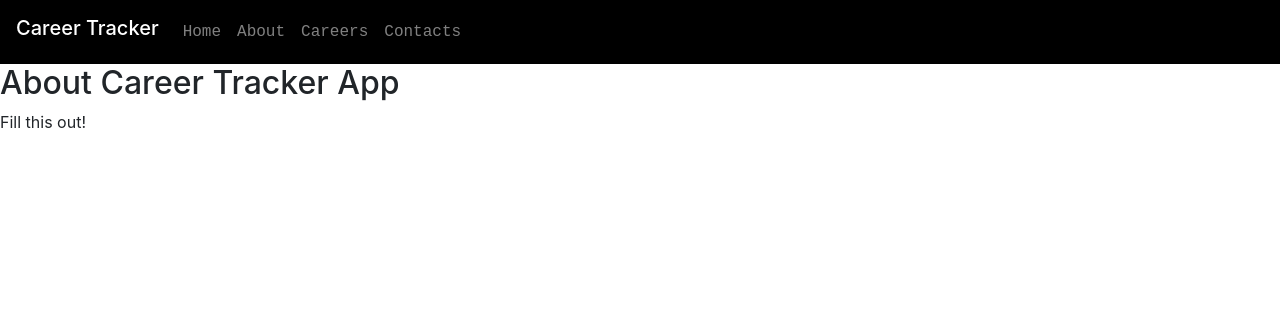
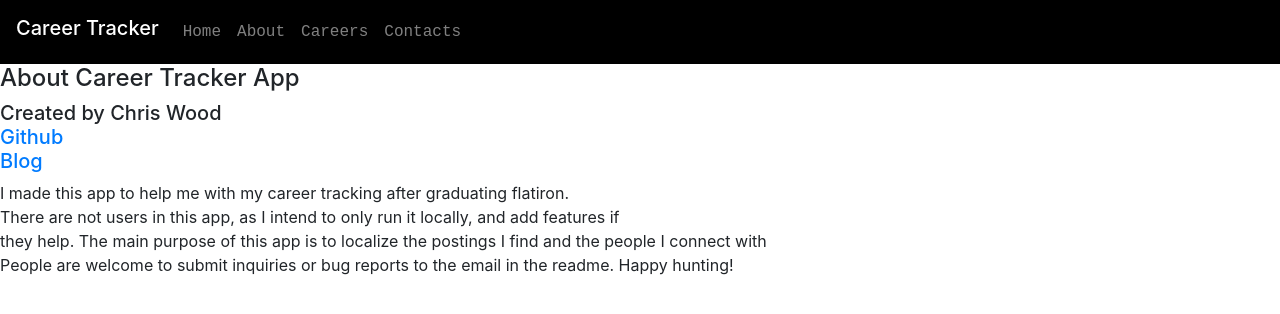
Before and after one commit to cjwood032/career-tracker, a React (Create React App) app: page /About in a window 1280 px wide. Shown: the top 314 px of the page. Built offline with nearby package versions, Linux system fonts and the light colour scheme.

Commit message:
update about and minor changes

```diff
--- a/src/components/About.js
+++ b/src/components/About.js
@@ -3,8 +3,17 @@ import '../App.css'
 const About = () => {
   return (
     <div className="about-page">
-      <h2 className="about-title"> About Career Tracker App </h2>
-        <p className="about-description"> Fill this out!</p>
+      <h4 className="about-title"> About Career Tracker App </h4>
+        <h5 className="about-description">
+        Created by Chris Wood <br/>
+        <a target="_blank" href='https://github.com/cjwood032/'>Github</a><br/>
+        <a target="_blank" href='http://topherwood.com'>Blog</a>
+        </h5>
+        <p>I made this app to help me with my career tracking after graduating flatiron.<br/>
+        There are not users in this app, as I intend to only run it locally, and add features if <br/>
+        they help. The main purpose of this app is to localize the postings I find and the people I connect with<br/>
+        People are welcome to submit inquiries or bug reports to the email in the readme. Happy hunting!
+        </p>
     </div>
   )
 }
--- a/src/components/careers/CareerInput.js
+++ b/src/components/careers/CareerInput.js
@@ -37,7 +37,7 @@ class CareerInput extends Component {
         <center><b>Add an Opening:</b>
         <form className="CareerForm" onSubmit={this.handleSubmit}>
           Title<input type="text" name="title" onChange={this.handleChange}/>
-          Company<input type="text" name="company" onChange={this.handleChange}/><br></br>
+          Company<input type="text" name="company" onChange={this.handleChange}/>
           URL<input type="url" name="link" onChange={this.handleChange}/>
           Location<input type="text" name="location" onChange={this.handleChange}/><br/>
           Description<textarea name="description" value={this.state.value} onChange={this.handleChange} />
--- a/src/containers/DetailsContainer.js
+++ b/src/containers/DetailsContainer.js
@@ -5,7 +5,6 @@ import {connect} from 'react-redux'
 import {fetchDetails} from '../actions/detailActions'
 class DetailsContainer extends Component {
   componentDidMount(){
-    //debugger
     this.props.fetchDetails()
   }
   render() {
```
